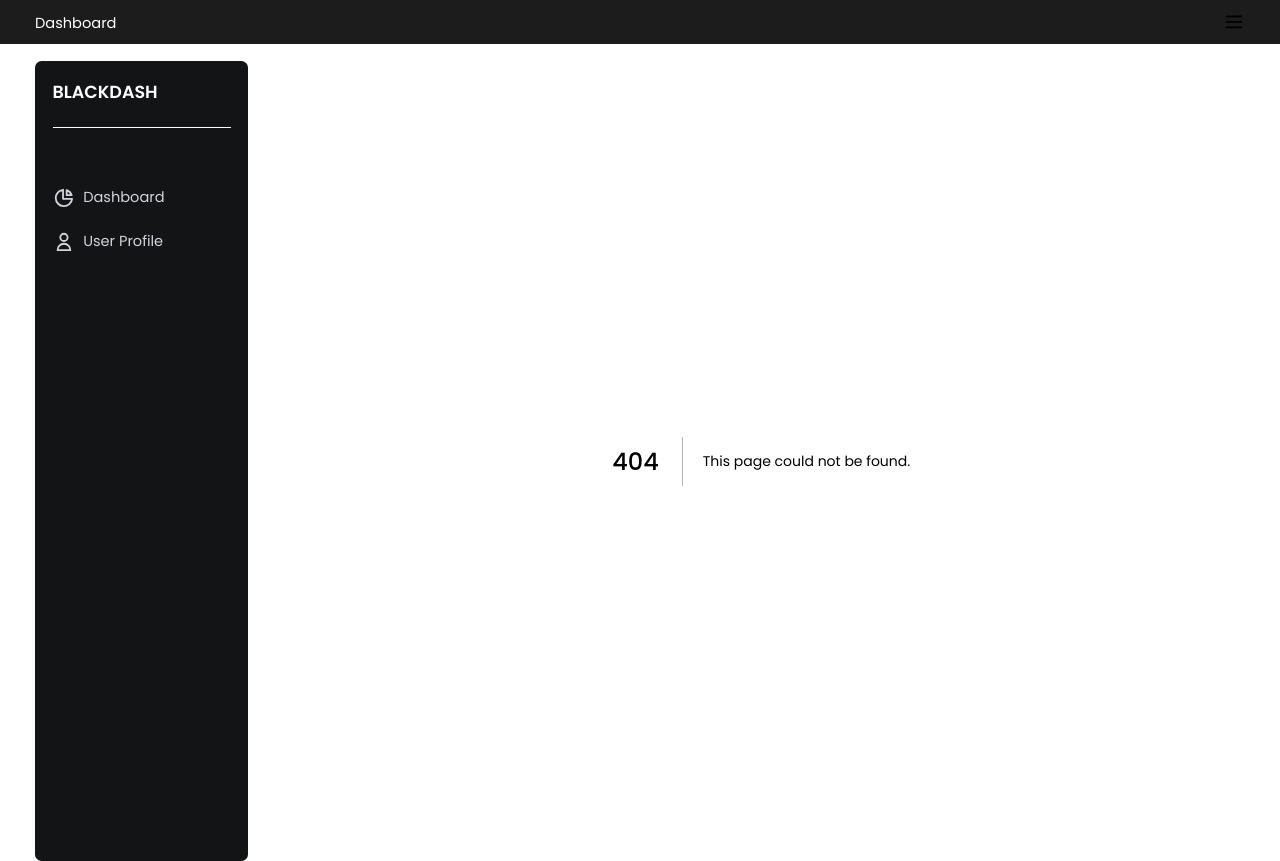
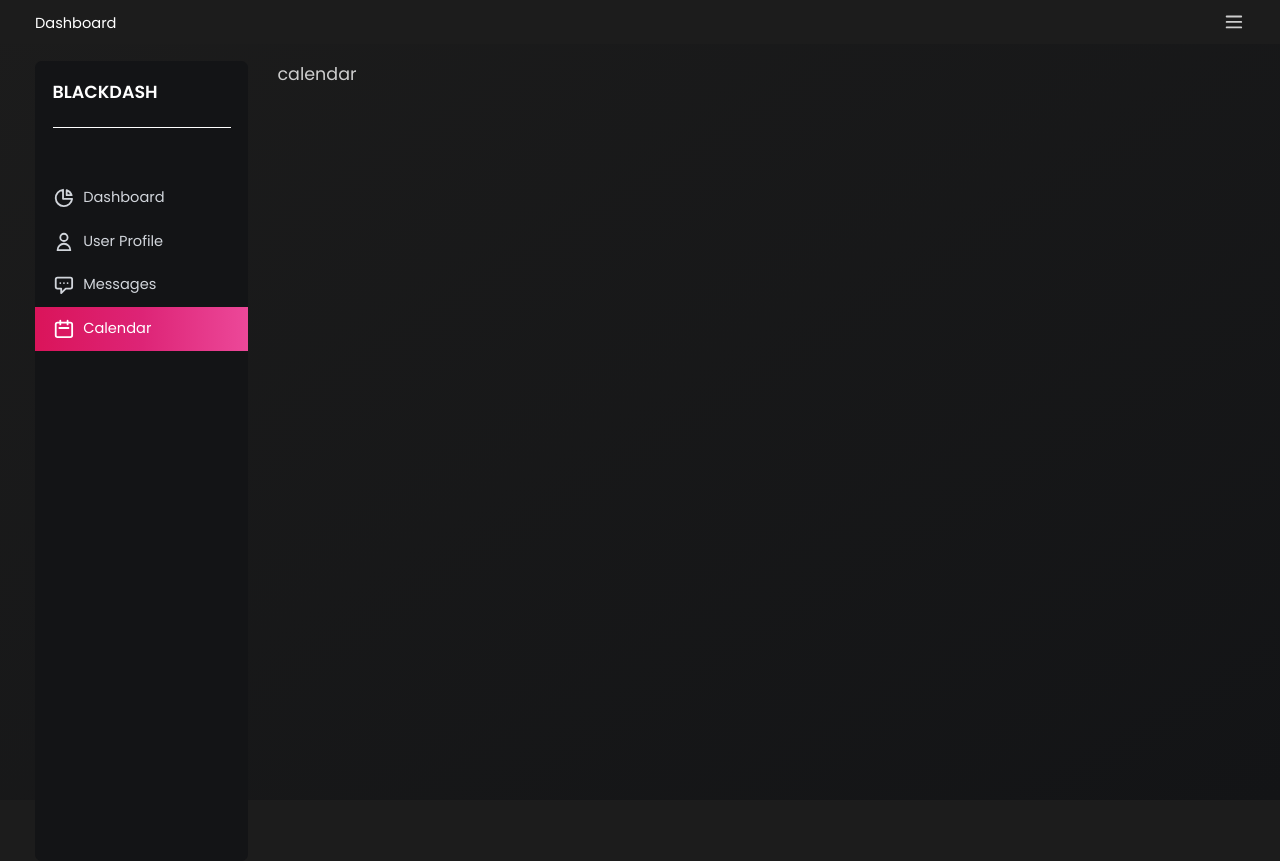
Before and after one commit to gabrieldemian/black-dashboard, a Next.js app: page /calendar in a window 1280 px wide. Before the commit this address had no page. After the commit the page ends 800 px from the top, so only its background shows below. Built offline with nearby package versions, Linux system fonts and the light colour scheme.

Commit message:
add: +2 pages, messages and calendar

```diff
--- a/components/Aside/Props.tsx
+++ b/components/Aside/Props.tsx
@@ -22,4 +22,14 @@ export const asideItems: Item[] = [
     href: '/profile',
     icon: 'user',
   },
+  {
+    name: 'Messages',
+    href: '/messages',
+    icon: 'message',
+  },
+  {
+    name: 'Calendar',
+    href: '/calendar',
+    icon: 'calendar',
+  },
 ]
--- a/components/Svg/index.tsx
+++ b/components/Svg/index.tsx
@@ -6,33 +6,119 @@ interface Props {
   onClick?: MouseEventHandler
 }
 
-export default function Svg({ icon, className = 'h-6 w-6', onClick }: Props): ReactElement {
+export default function Svg({
+  icon,
+  className = 'h-6 w-6',
+  onClick,
+}: Props): ReactElement {
   const icons: any = {
-
     dashboard: (
-      <svg xmlns="http://www.w3.org/2000/svg" className={className} fill="none" viewBox="0 0 24 24" stroke="currentColor">
-        <path strokeLinecap="round" strokeLinejoin="round" strokeWidth="2" d="M11 3.055A9.001 9.001 0 1020.945 13H11V3.055z" />
-        <path strokeLinecap="round" strokeLinejoin="round" strokeWidth="2" d="M20.488 9H15V3.512A9.025 9.025 0 0120.488 9z" />
+      <svg
+        xmlns="http://www.w3.org/2000/svg"
+        className={className}
+        fill="none"
+        viewBox="0 0 24 24"
+        stroke="currentColor"
+      >
+        <path
+          strokeLinecap="round"
+          strokeLinejoin="round"
+          strokeWidth="2"
+          d="M11 3.055A9.001 9.001 0 1020.945 13H11V3.055z"
+        />
+        <path
+          strokeLinecap="round"
+          strokeLinejoin="round"
+          strokeWidth="2"
+          d="M20.488 9H15V3.512A9.025 9.025 0 0120.488 9z"
+        />
       </svg>
     ),
 
     user: (
-      <svg xmlns="http://www.w3.org/2000/svg" className={className} fill="none" viewBox="0 0 24 24" stroke="currentColor">
-        <path strokeLinecap="round" strokeLinejoin="round" strokeWidth="2" d="M16 7a4 4 0 11-8 0 4 4 0 018 0zM12 14a7 7 0 00-7 7h14a7 7 0 00-7-7z" />
+      <svg
+        xmlns="http://www.w3.org/2000/svg"
+        className={className}
+        fill="none"
+        viewBox="0 0 24 24"
+        stroke="currentColor"
+      >
+        <path
+          strokeLinecap="round"
+          strokeLinejoin="round"
+          strokeWidth="2"
+          d="M16 7a4 4 0 11-8 0 4 4 0 018 0zM12 14a7 7 0 00-7 7h14a7 7 0 00-7-7z"
+        />
       </svg>
     ),
 
-    arrowLeft: (
-      <svg xmlns="http://www.w3.org/2000/svg" className={className} fill="none" viewBox="0 0 24 24" stroke="currentColor">
-        <path strokeLinecap="round" strokeLinejoin="round" strokeWidth="2" d="M7 16l-4-4m0 0l4-4m-4 4h18" />
+    bell: (
+      <svg
+        xmlns="http://www.w3.org/2000/svg"
+        className={className}
+        fill="none"
+        viewBox="0 0 24 24"
+        stroke="currentColor"
+      >
+        <path
+          stroke-linecap="round"
+          stroke-linejoin="round"
+          stroke-width="2"
+          d="M15 17h5l-1.405-1.405A2.032 2.032 0 0118 14.158V11a6.002 6.002 0 00-4-5.659V5a2 2 0 10-4 0v.341C7.67 6.165 6 8.388 6 11v3.159c0 .538-.214 1.055-.595 1.436L4 17h5m6 0v1a3 3 0 11-6 0v-1m6 0H9"
+        />
+      </svg>
+    ),
+
+    calendar: (
+      <svg
+        xmlns="http://www.w3.org/2000/svg"
+        className={className}
+        fill="none"
+        viewBox="0 0 24 24"
+        stroke="currentColor"
+      >
+        <path
+          stroke-linecap="round"
+          stroke-linejoin="round"
+          stroke-width="2"
+          d="M8 7V3m8 4V3m-9 8h10M5 21h14a2 2 0 002-2V7a2 2 0 00-2-2H5a2 2 0 00-2 2v12a2 2 0 002 2z"
+        />
       </svg>
     ),
 
     menu: (
-      <svg xmlns="http://www.w3.org/2000/svg" className={className} fill="none" viewBox="0 0 24 24" stroke="currentColor">
-        <path strokeLinecap="round" strokeLinejoin="round" strokeWidth="2" d="M4 6h16M4 12h16M4 18h16" />
+      <svg
+        xmlns="http://www.w3.org/2000/svg"
+        className={className}
+        fill="none"
+        viewBox="0 0 24 24"
+        stroke="currentColor"
+      >
+        <path
+          strokeLinecap="round"
+          strokeLinejoin="round"
+          strokeWidth="2"
+          d="M4 6h16M4 12h16M4 18h16"
+        />
       </svg>
-    )
+    ),
+
+    message: (
+      <svg
+        xmlns="http://www.w3.org/2000/svg"
+        className={className}
+        fill="none"
+        viewBox="0 0 24 24"
+        stroke="currentColor"
+      >
+        <path
+          stroke-linecap="round"
+          stroke-linejoin="round"
+          stroke-width="2"
+          d="M8 10h.01M12 10h.01M16 10h.01M9 16H5a2 2 0 01-2-2V6a2 2 0 012-2h14a2 2 0 012 2v8a2 2 0 01-2 2h-5l-5 5v-5z"
+        />
+      </svg>
+    ),
   }
 
   return (
--- /dev/null
+++ b/pages/calendar.tsx
@@ -0,0 +1,13 @@
+import React, { ReactElement } from 'react'
+
+interface Props {
+
+}
+
+export default function calendar({}: Props): ReactElement {
+  return (
+    <div className="container">
+      calendar
+    </div>
+  )
+}
--- /dev/null
+++ b/pages/messages.tsx
@@ -0,0 +1,13 @@
+import React, { ReactElement } from 'react'
+
+interface Props {
+
+}
+
+export default function messages({}: Props): ReactElement {
+  return (
+    <div className="container">
+      messages
+    </div>
+  )
+}
```
